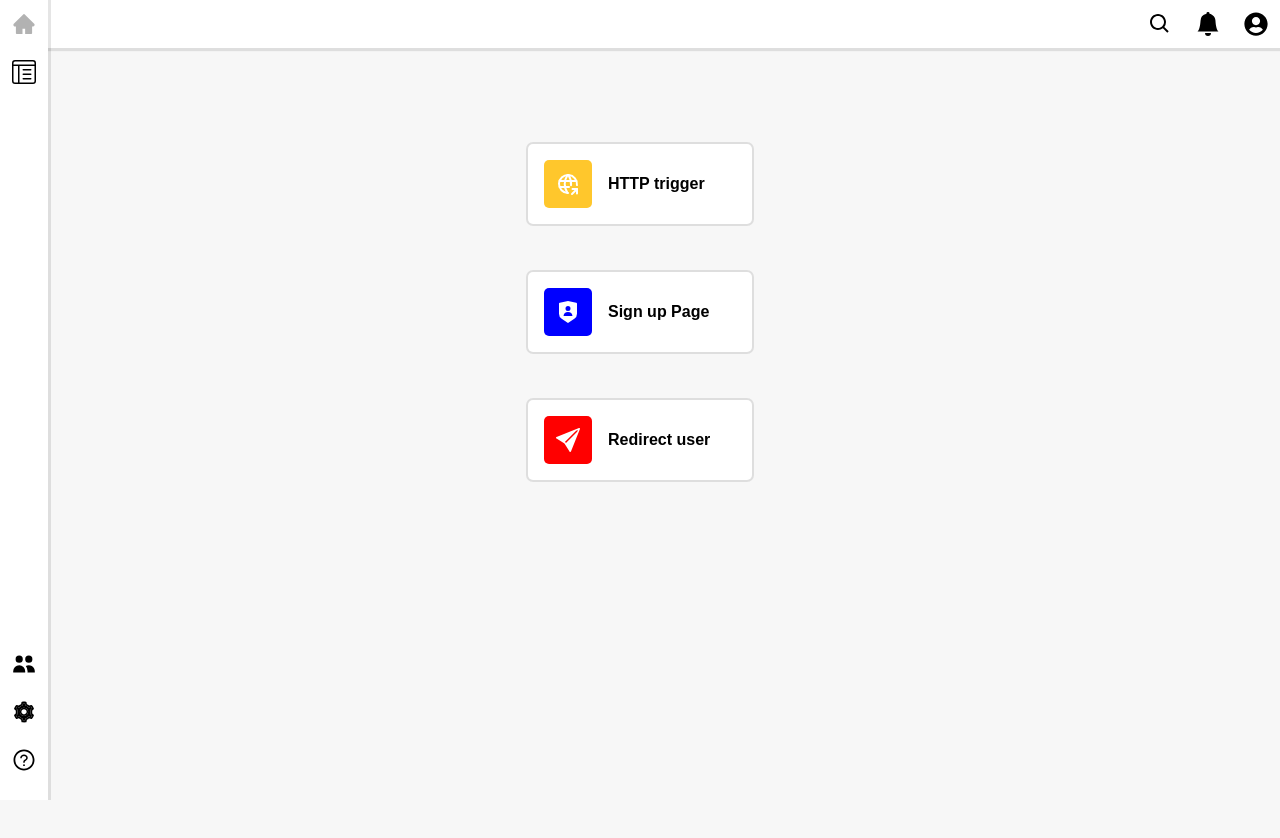
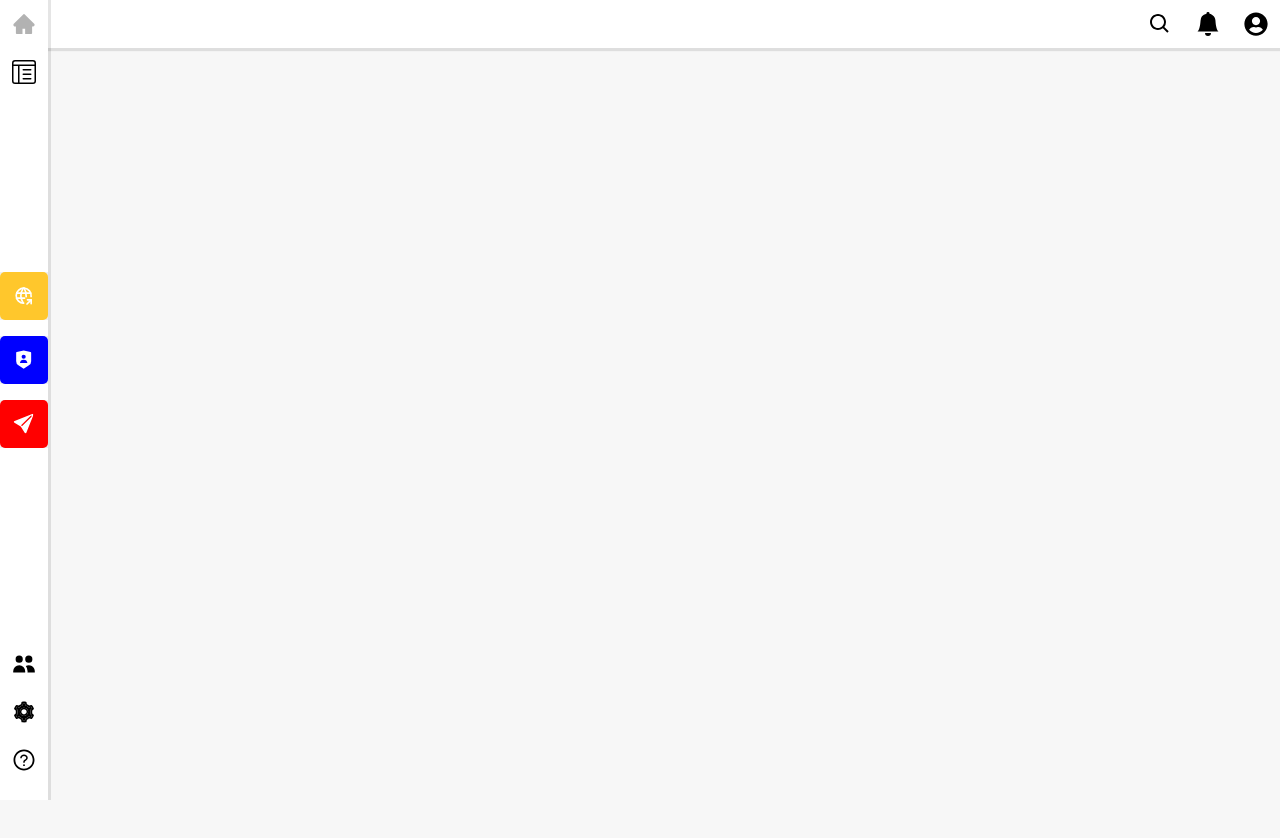
Before and after one commit to Sanket-Abhtankar-webknot/Assignment, a React (Create React App) app: page / in a window 1280 px wide. Shown: the top 838 px of the page. Built offline with nearby package versions, Linux system fonts and the light colour scheme.

Commit message:
feature/add available nodes

```diff
--- a/src/App.js
+++ b/src/App.js
@@ -63,6 +63,7 @@ function App() {
       handleUpdateData,
       handleMenu,
       data,
+      setData,
       open,
     }),
     []
--- a/src/Utils/initi-data.js
+++ b/src/Utils/initi-data.js
@@ -1,37 +1,10 @@
 const initialData = {
-  nodes: {
-    node1: {
-      id: "node1",
-      inputs: {
-        url: "",
-      },
-      content: "HTTP trigger",
-    },
-    node2: {
-      id: "node2",
-      inputs: {
-        title: "",
-        subtitle: "",
-        logo: "",
-        emailTitle: "",
-        placeholder: "",
-        buttonText: "",
-      },
-      content: "Sign up Page",
-    },
-    node3: {
-      id: "node3",
-      inputs: {
-        url: "",
-      },
-      content: "Redirect user",
-    },
-  },
+  nodes: {},
   columns: {
     column1: {
       id: "column1",
       title: "Nodes canvas",
-      taskIds: ["node1", "node2", "node3"],
+      taskIds: [],
     },
   },
   columnOrder: ["column1"],
--- a/src/components/Navbar/ConfigMenu.js
+++ b/src/components/Navbar/ConfigMenu.js
@@ -63,9 +63,9 @@ export default function ConfigMenu({ node }) {
   function checkInputs(obj, newData) {
     const values = Object.keys(obj).map((key) => obj[key]);
     const result = values.some((item) => item === "");
-    console.log(result);
     if (!result) {
       handleUpdateData(newData);
+      localStorage.setItem('nodeApp', JSON.stringify(newData))
       handleMenu();
     } else {
       alert("did you miss something?");
--- a/src/components/Navbar/RightNav.js
+++ b/src/components/Navbar/RightNav.js
@@ -1,12 +1,23 @@
-import React from "react";
+import React, { useContext } from "react";
 import {
   AiFillHome,
   AiOutlineQuestionCircle,
   AiTwotoneSetting,
 } from "react-icons/ai";
-import { BsLayoutTextWindowReverse } from "react-icons/bs";
+import { BsFillSendFill, BsLayoutTextWindowReverse } from "react-icons/bs";
 import { HiUsers } from "react-icons/hi";
 import styled from "styled-components";
+import { HBlock, RBlock, SBlock } from "../../Utils/styled";
+import { TbWorldShare } from "react-icons/tb";
+import { RiShieldUserFill } from "react-icons/ri";
+import { AppContext } from "../../App";
+
+const IconButton = styled.button`
+  width: 100%;
+  margin-bottom: 1rem;
+  border: none;
+  cursor: pointer;
+`;
 
 const IconsContainer = styled.div`
   display: flex;
@@ -30,6 +41,85 @@ const Nav = styled.div`
 `;
 
 export default function RightNav() {
+  const { setData, data } = useContext(AppContext);
+
+  function checkNodeAvailability(data, node) {
+    const array = [...data.columns.column1.taskIds];
+    const isNodeAvailable = array.some((item) => item === node);
+    return !isNodeAvailable;
+  }
+
+  function handleOnNodeAdd(type) {
+    const types = {
+      "HTTP trigger": {
+        id: "node1",
+        inputs: {
+          url: "",
+        },
+        content: "HTTP trigger",
+      },
+      "Sign up Page": {
+        id: "node2",
+        inputs: {
+          title: "",
+          subtitle: "",
+          logo: "",
+          emailTitle: "",
+          placeholder: "",
+          buttonText: "",
+        },
+        content: "Sign up Page",
+      },
+      "Redirect user": {
+        id: "node3",
+        inputs: {
+          url: "",
+        },
+        content: "Redirect user",
+      },
+    };
+
+    const constructData = {
+      ...data,
+      nodes: {
+        ...data.nodes,
+        [types[type].id]: types[type],
+      },
+      columns: {
+        ...data.columns,
+        column1: {
+          ...data.columns.column1,
+          taskIds: [...data.columns.column1.taskIds, types[type].id],
+        },
+      },
+    };
+
+    return () => {
+      setData((prevConfig) => {
+        if (checkNodeAvailability(prevConfig, types[type].id)) {
+          return {
+            ...prevConfig,
+            nodes: {
+              ...prevConfig.nodes,
+              [types[type].id]: types[type],
+            },
+            columns: {
+              ...prevConfig.columns,
+              column1: {
+                ...prevConfig.columns.column1,
+                taskIds: [
+                  ...prevConfig.columns.column1.taskIds,
+                  types[type].id,
+                ],
+              },
+            },
+          };
+        }
+        return prevConfig;
+      });
+    };
+  }
+
   return (
     <Nav>
       <IconsContainer>
@@ -42,6 +132,23 @@ export default function RightNav() {
         />
         <BsLayoutTextWindowReverse style={{ transform: "scale(1.5)" }} />
       </IconsContainer>
+      <div>
+        <IconButton onClick={handleOnNodeAdd("HTTP trigger")}>
+          <HBlock>
+            <TbWorldShare style={{ transform: "scale(1.5)" }} />
+          </HBlock>
+        </IconButton>
+        <IconButton onClick={handleOnNodeAdd("Sign up Page")}>
+          <SBlock>
+            <RiShieldUserFill style={{ transform: "scale(1.5)" }} />
+          </SBlock>
+        </IconButton>
+        <IconButton onClick={handleOnNodeAdd("Redirect user")}>
+          <RBlock>
+            <BsFillSendFill style={{ transform: "scale(1.5)" }} />
+          </RBlock>
+        </IconButton>
+      </div>
       <IconsContainer>
         <HiUsers style={{ transform: "scale(1.5)", marginBottom: "2rem" }} />
         <AiTwotoneSetting
```
